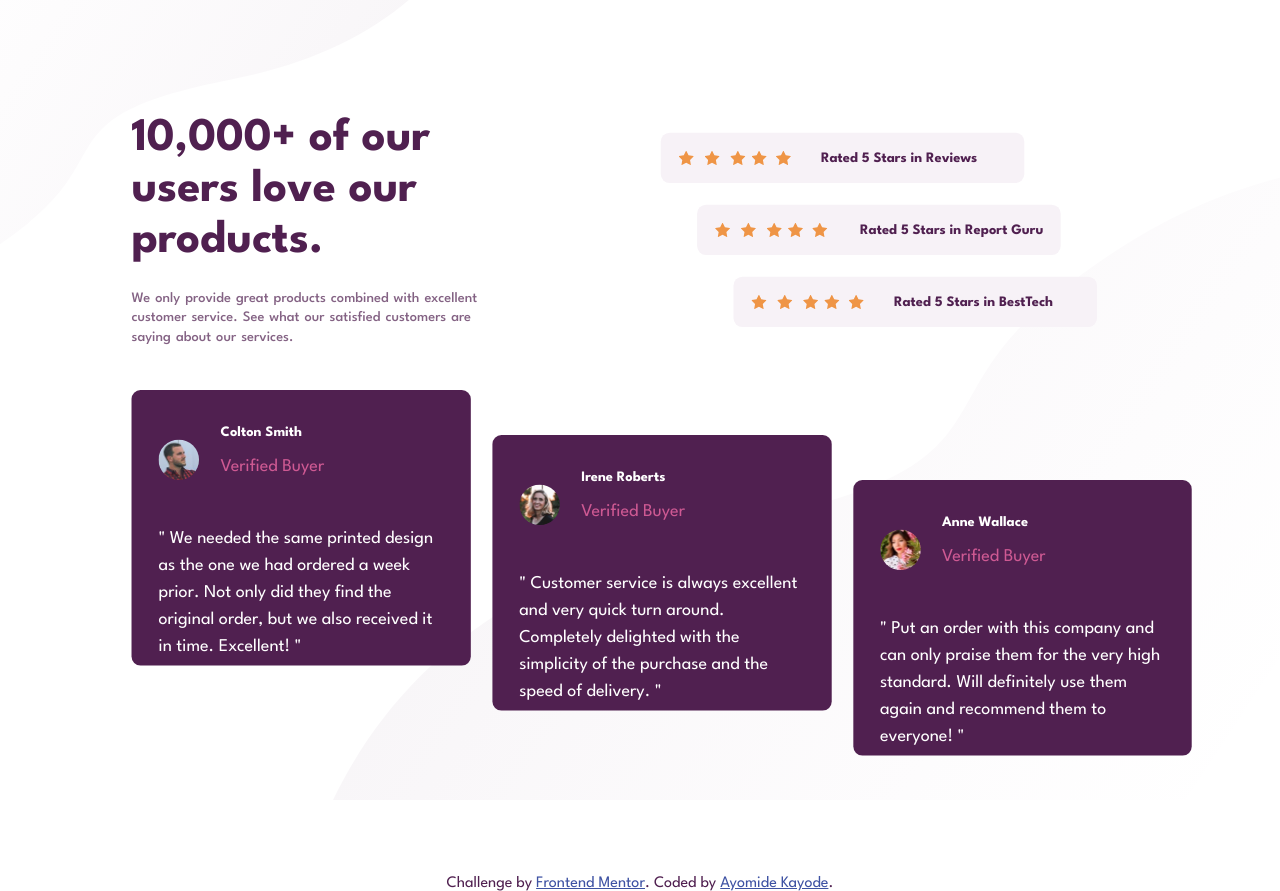
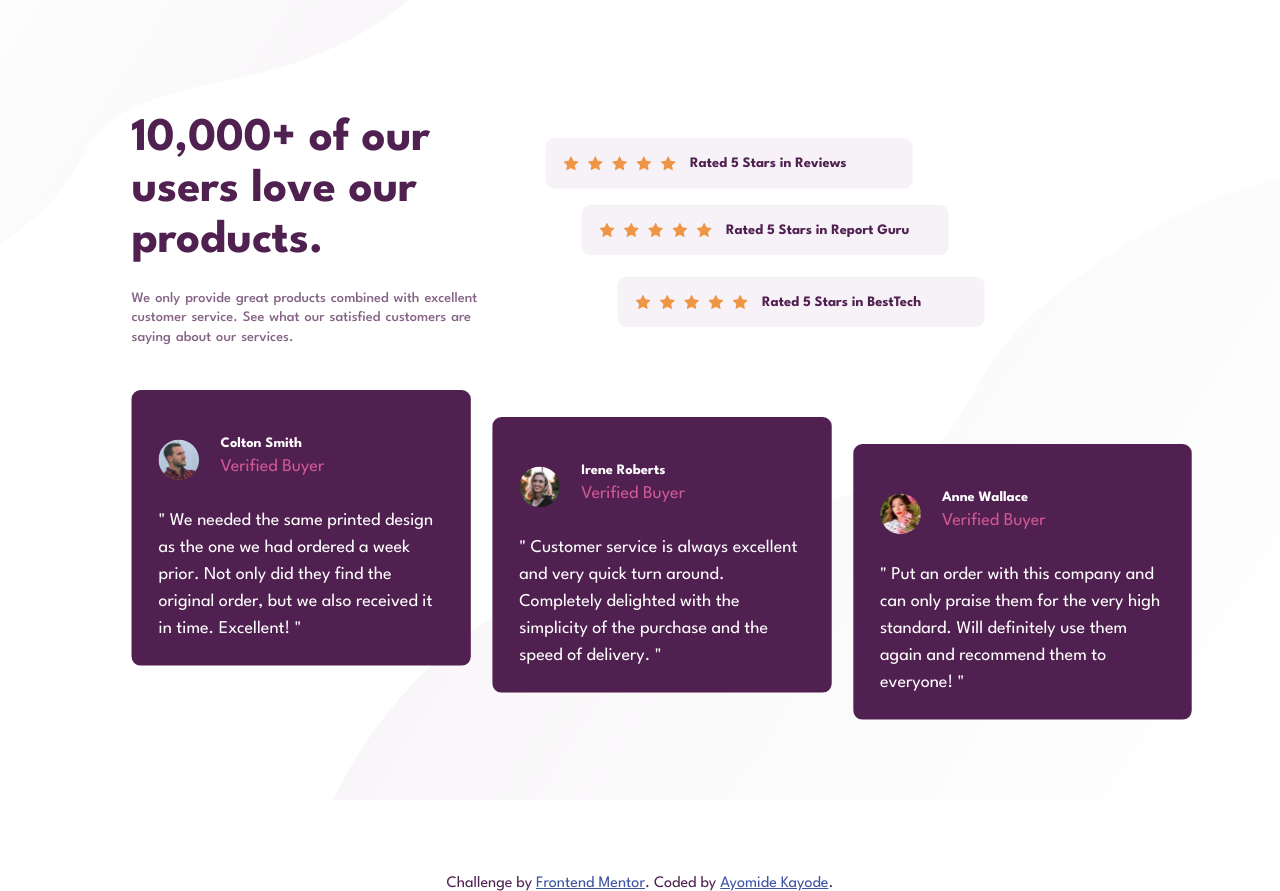
Before and after one commit to AyomideKayode/Social-proof-section-challenge, a plain HTML site: page index.html in a window 1280 px wide. Drawn offline with Linux system fonts and the light colour scheme.

Commit message:
Project Completed

```diff
--- a/index.html
+++ b/index.html
@@ -110,7 +110,7 @@
       Challenge by
       <a href="https://www.frontendmentor.io?ref=challenge" target="_blank"
         >Frontend Mentor</a
-      >. Coded by <a href="#">Ayomide Kayode</a>.
+      >. Coded by <a href="https://github.com/AyomideKayode">Ayomide Kayode</a>.
     </footer>
   </body>
 </html>
--- a/main.css
+++ b/main.css
@@ -38,7 +38,7 @@ body {
 }
 
 main {
-  margin: 3.125rem 0;
+  margin: 3.125rem auto;
   padding: 1.5rem;
   display: grid;
   grid-template-rows: 0.5fr 0.75fr 2fr;
@@ -81,8 +81,13 @@ main {
   width: 100%;
   font-weight: var(--fw-bold);
   border-radius: 10px;
-  padding: 1.25rem 0;
+  padding: 1.25rem;
   place-items: center;
+}
+
+.single_rating:hover {
+  transform: scale(0.9);
+  opacity: 0.8;
 }
 
 .star-icons {
@@ -91,21 +96,27 @@ main {
   gap: 10px;
 }
 
+/* card styles */
+
 .testimonials-container {
   display: grid;
   grid-template-rows: repeat(3, 1fr);
-  /* gap: 1rem; */
 }
 
 .testimonial__card {
   background: var(--Very-Dark-Magenta);
   color: var(--White);
+  height: 95%;
   padding: 1.25rem 1.875rem;
   display: grid;
   grid-template-rows: 80px 130px;
-  height: 95%;
   border-radius: 10px;
   line-height: 1.5;
+}
+
+.testimonial__card:hover {
+  transition: 0.7s ease;
+  transform: translateY(-15px);
 }
 
 .card_header {
@@ -117,6 +128,10 @@ main {
 .card_header img {
   width: 45px;
   border-radius: 50%;
+}
+
+.card_quote {
+  font-size: var(--fs-small);
 }
 
 .avatar_info {
@@ -142,6 +157,8 @@ main {
   color: hsl(228, 45%, 44%);
 }
 
+/* media query for large screen sizes */
+
 @media (min-width: 48rem) {
   body {
     background-image: url(./images/bg-pattern-top-desktop.svg),
@@ -160,7 +177,6 @@ main {
     grid-template-rows: 0.6fr 450px;
     gap: 3rem;
     transform: scale(0.9);
-    min-height: unset;
   }
 
   .social-info {
@@ -179,28 +195,31 @@ main {
   }
 
   .ratings-container {
-    width: 55%;
+    width: 60%;
     gap: 0.75rem;
-    margin-left: 9rem;
-    padding: 1rem 0;
-  }
-
-  .ratings-container :nth-child(2) {
-    transform: translateX(10%);
-  }
-
-  .ratings-container :nth-child(3) {
-    transform: translateX(20%);
+    padding: 1rem;
   }
 
   .single_rating {
     flex-direction: row;
-    padding: 1.25rem;
     transition: all 0.7s ease;
   }
 
+  .single_rating:nth-of-type(1) {
+    align-self: flex-end;
+  }
+
+  .single_rating:nth-of-type(2) {
+    margin-left: 5rem;
+  }
+
+  .single_rating:nth-of-type(3) {
+    margin-left: 10rem;
+  }
+
   .single_rating:hover {
-    transform: translateX(-20px);
+    transform: translateX(-40px);
+    opacity: 0.8;
   }
 
   .testimonials-container {
@@ -213,31 +232,35 @@ main {
 
   .testimonial__card {
     height: 68%;
-    padding-bottom: -3rem;
     font-size: 1.25rem;
   }
 
   .testimonial__card:hover {
     transition: 0.7s ease;
-    transform: translateY(-20px);
+    transform: translateY(-30px);
   }
 
   .testimonials-container :nth-child(2) {
-    margin-top: 50px;
+    margin-top: 30px;
   }
 
   .testimonials-container :nth-child(3) {
-    margin-top: 100px;
+    margin-top: 60px;
   }
 
   .card_header img {
     align-self: flex-end;
   }
+
   .avatar_info {
     align-self: flex-end;
   }
   .avatar_info :nth-child(1) {
-    margin-bottom: -2.5rem;
+    margin-bottom: -2rem;
+  }
+
+  .card_quote {
+    font-size: 1.25rem;
   }
 
   .attribution {
```
Also changed, not shown: images/desktop-view.png (added), images/mobile-view.png (added), 2 other files.
